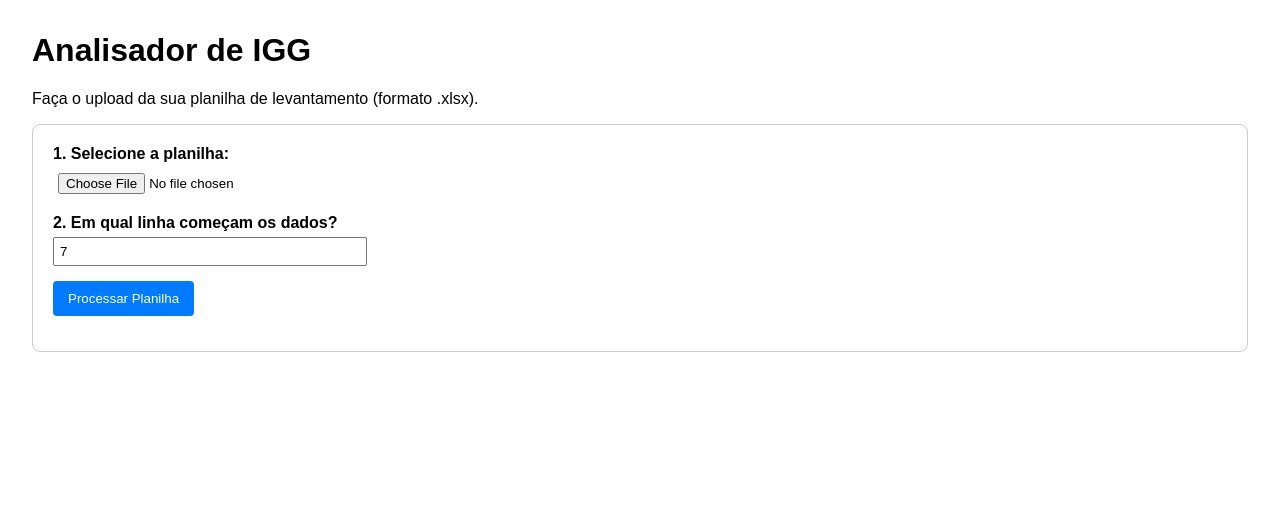
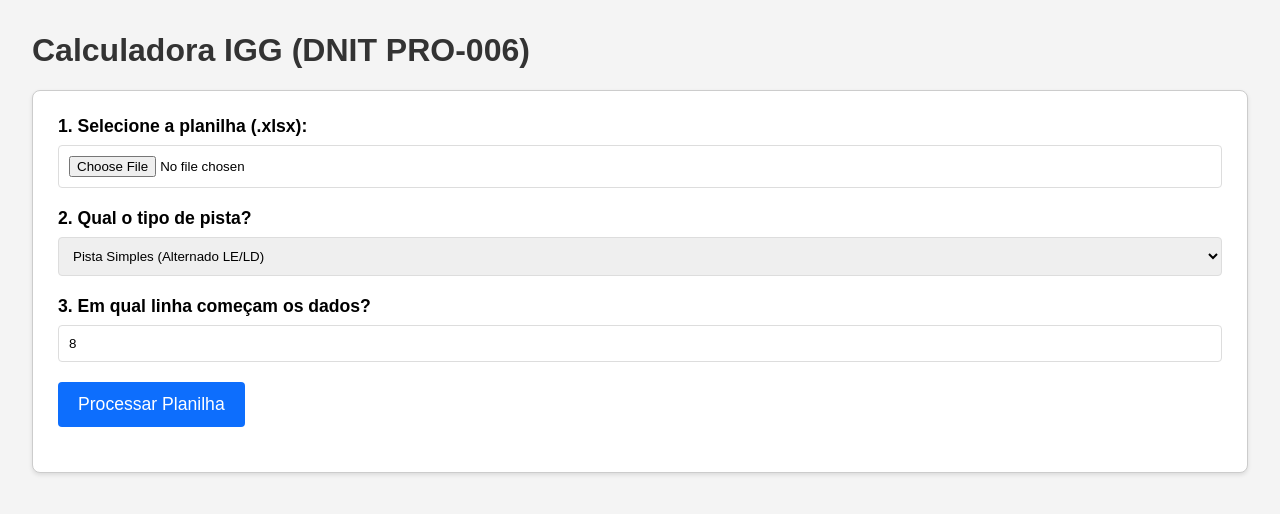
Before and after one commit to lucianoengdev/DNIT_PRO006, a Flask app: page / in a window 1280 px wide. Shown: the top 514 px of the page. Run offline with Flask 3, Linux system fonts and the light colour scheme.

Commit message:
Implemmenting Code

```diff
--- a/app.py
+++ b/app.py
@@ -13,53 +13,188 @@ app = Flask(__name__)
 UPLOAD_FOLDER = os.path.join(os.path.abspath(os.path.dirname(__file__)), 'uploads')
 app.config['UPLOAD_FOLDER'] = UPLOAD_FOLDER
 
-# --- CONSTANTES PRO-006 (A SEREM PREENCHIDAS) ---
-AREA_ESTACAO = 20 * 3.5 # 70.0 m²
-# (Vamos precisar dos novos Fatores de Ponderação aqui)
+AREA_ESTACAO = 20 * 3.5
 
-# --- MAPEAMENTO DE COLUNAS (Índice 0) ---
-COLUNA_KM = 0 # Coluna A
-# (Vamos confirmar se o mapeamento de colunas é o mesmo)
+FATORES_PONDERACAO = {
+    'G1': 0.2, 'G2': 0.5, 'G3': 0.8, 'G4': 0.9,
+    'D_O': 1.0, 'D_P': 1.0, 'D_E': 1.0, # Grupo 5
+    'D_EX': 0.5, # Grupo 6
+    'D_D': 0.3,  # Grupo 7
+    'D_R': 0.6   # Grupo 8
+}
+
+# --- MAPEAMENTO DE COLUNAS (Corrigido para defeitos individuais G5-G8) ---
+COLUNA_KM = 0
 MAPA_COLUNAS_LE = {
-    'OK': 1, 'G1': [2, 3, 4, 5, 6, 7], 'G2': [8, 9], 'G3': [10, 11],
-    'G4': [12, 13, 14, 15], 'G5': [16, 17, 18], 'G6': [19], 'G7': [20],
-    'G8': [21], 'TRI': 22, 'TRE': 23
+    'OK': 1,
+    'G1': [2, 3, 4, 5, 6, 7],         # FI, TTC, TTL, TLC, TLL, TRR
+    'G2': [8, 9],                     # J, TB
+    'G3': [10, 11],                   # JE, TBE
+    'G4': [12, 13, 14, 15],           # ALP, ATP, ALC, ATC
+    'D_O': 16, 'D_P': 17, 'D_E': 18,  # G5 (Individuais)
+    'D_EX': 19,                       # G6
+    'D_D': 20,                        # G7
+    'D_R': 21,                        # G8
+    'TRI': 22, 'TRE': 23
 }
 MAPA_COLUNAS_LD = {
-    'OK': 24, 'G1': [25, 26, 27, 28, 29, 30], 'G2': [31, 32], 'G3': [33, 34],
-    'G4': [35, 36, 37, 38], 'G5': [39, 40, 41], 'G6': [42], 'G7': [43],
-    'G8': [44], 'TRI': 45, 'TRE': 46
+    'OK': 24,
+    'G1': [25, 26, 27, 28, 29, 30],
+    'G2': [31, 32],
+    'G3': [33, 34],
+    'G4': [35, 36, 37, 38],
+    'D_O': 39, 'D_P': 40, 'D_E': 41,
+    'D_EX': 42,
+    'D_D': 43,
+    'D_R': 44,
+    'TRI': 45, 'TRE': 46
 }
+
+DEFEITOS_AGRUPADOS = ['G1', 'G2', 'G3', 'G4']
+DEFEITOS_INDIVIDUAIS = ['D_O', 'D_P', 'D_E', 'D_EX', 'D_D', 'D_R']
 
 # --- 2. FUNÇÕES "AJUDANTES" ---
 def normalizar_valor(valor):
-    if isinstance(valor, (int, float)): return float(valor)
-    if not isinstance(valor, str): return 0.0
+    """Lê o valor da célula. Retorna 0 para vazio, ou o valor numérico."""
+    if isinstance(valor, (int, float)):
+        return float(valor)
+    if not isinstance(valor, str):
+        return 0.0
     valor = valor.strip()
-    if valor.upper() == 'X': return AREA_ESTACAO
+    if valor == "":
+        return 0.0
     valor = valor.replace(",", ".")
     try:
         return float(valor)
     except ValueError:
+        return 1.0
+
+def normalizar_binario(valor):
+    """Converte um valor normalizado em 1 (se > 0) ou 0."""
+    return 1 if normalizar_valor(valor) > 0 else 0
+
+def calcular_variancia_2p(a, b):
+    """Cálculo da variância amostral para 2 pontos, como você pediu."""
+    if a == 0 or b == 0:
         return 0.0
 
-def processar_planilha_pro006(caminho_arquivo, linha_dados_str):
-    # O "CÉREBRO" DO PRO-006 ENTRARÁ AQUI
-    # A lógica será parecida, mas as fórmulas de cálculo
-    # para igg_total_final_estaca serão diferentes.
+    media = (a + b) / 2
+    var = ((a - media)**2 + (b - media)**2) / 1
+    return var
 
-    # Vamos conectar e limpar o DB
+def processar_planilha_pro006(caminho_arquivo, linha_dados_str, tipo_pista):
+    """O "Cérebro" do PRO-006: Lógica binária e inventário alternado."""
     conn = sqlite3.connect('projeto_pro006.db')
-    cursor = conn.cursor()
-    cursor.execute('DELETE FROM estacas')
+    try:
+        cursor = conn.cursor()
+        cursor.execute('DELETE FROM estacas')
 
-    # Simulação (só para o código rodar sem erro)
-    # Vamos substituir isso pela sua lógica
-    print("LÓGICA DO PRO-006 AINDA NÃO IMPLEMENTADA")
+        skip_rows = int(linha_dados_str) - 1
+        df = pd.read_excel(caminho_arquivo, header=None, skiprows=skip_rows, dtype=object)
 
-    conn.commit()
-    conn.close()
-    return True, None # Finge que deu certo
+        print(f"Iniciando processamento PRO-006. Tipo: {tipo_pista}. Lendo a partir da linha {linha_dados_str}.")
+
+        estaca_index = 0
+        lista_de_sql_data = []
+
+        for _, row in df.iterrows():
+            estaca_index += 1
+
+            km = row.get(COLUNA_KM)
+            if pd.isna(km) or str(km).strip() == "":
+                continue
+
+            km_val = normalizar_valor(km)
+            km_segmento = math.floor(km_val)
+
+            # Inicializa a "ficha binária" para esta estaca
+            sql_data = {
+                'km': km_val,
+                'km_segmento': km_segmento,
+                'tipo_pista': tipo_pista,
+                'foi_inventariada': 0,
+                'g1': 0, 'g2': 0, 'g3': 0, 'g4': 0,
+                'd_o': 0, 'd_p': 0, 'd_e': 0, 'd_ex': 0, 'd_d': 0, 'd_r': 0,
+                'fch_media_estaca': 0.0,
+                'fch_var_estaca': 0.0
+            }
+
+            # --- 3. LÓGICA DE INVENTÁRIO (Sua regra) ---
+            is_odd = (estaca_index % 2 != 0)
+            mapa_defeitos = None
+
+            if tipo_pista == 'terceira_faixa':
+                if is_odd:
+                    sql_data['foi_inventariada'] = 1
+                    mapa_defeitos = MAPA_COLUNAS_LE
+
+            elif tipo_pista == 'simples' or tipo_pista == 'dupla':
+                sql_data['foi_inventariada'] = 1
+                if is_odd:
+                    mapa_defeitos = MAPA_COLUNAS_LD
+                else:
+                    mapa_defeitos = MAPA_COLUNAS_LE
+
+            # --- 4. CÁLCULO (Se a estaca for inventariada) ---
+            if sql_data['foi_inventariada'] == 1 and mapa_defeitos:
+
+                for grupo in DEFEITOS_AGRUPADOS:
+                    for col_idx in mapa_defeitos[grupo]:
+                        if normalizar_binario(row.get(col_idx)) == 1:
+                            sql_data[grupo] = 1
+                            break
+
+                if sql_data['g3'] == 1:
+                    sql_data['g1'] = 0; sql_data['g2'] = 0
+                elif sql_data['g2'] == 1:
+                    sql_data['g1'] = 0
+
+                for defeito in DEFEITOS_INDIVIDUAIS:
+                    col_idx = mapa_defeitos[defeito]
+                    sql_data[defeito.lower()] = normalizar_binario(row.get(col_idx))
+
+                tri = normalizar_valor(row.get(mapa_defeitos['TRI']))
+                tre = normalizar_valor(row.get(mapa_defeitos['TRE']))
+
+                sql_data['fch_media_estaca'] = (tri + tre) / 2
+                sql_data['fch_var_estaca'] = calcular_variancia_2p(tri, tre)
+
+            lista_de_sql_data.append(sql_data)
+
+        # Fim do "Grande Loop"
+
+        # --- 5. INSERIR TUDO NO BANCO DE DADOS ---
+        print(f"Processamento concluído. Inserindo {len(lista_de_sql_data)} estacas no banco...")
+
+        cursor.execute("PRAGMA table_info(estacas)")
+        colunas_db = [info[1] for info in cursor.fetchall() if info[1] != 'id'] # Pega nomes, exceto 'id'
+
+        placeholders = ', '.join(['?' for _ in colunas_db])
+        nomes_colunas = ', '.join(colunas_db)
+        sql_query = f"INSERT INTO estacas ({nomes_colunas}) VALUES ({placeholders})"
+
+        lista_de_valores = []
+        for sql_data in lista_de_sql_data:
+            valores_estaca = [sql_data.get(col, None) for col in colunas_db]
+            lista_de_valores.append(tuple(valores_estaca))
+
+        cursor.executemany(sql_query, lista_de_valores)
+        print("Inserção em massa concluída.")
+
+        conn.commit()
+        conn.close()
+
+        print("RODANDO VERSÃO PRO-006 (Cérebro).")
+        return True, None
+
+    except Exception as e:
+        print(f"ERRO NO PROCESSAMENTO PRO-006: {e}")
+        traceback.print_exc()
+        if conn:
+            conn.rollback()
+            conn.close()
+        return False, str(e)
+
 
 # --- 3. ROTAS FLASK ---
 @app.route('/')
@@ -71,12 +206,16 @@ def upload_file():
     if 'planilha' not in request.files: return "Nenhum arquivo encontrado!"
     file = request.files['planilha']
     if file.filename == '': return "Nenhum arquivo selecionado!"
+
     linha_inicial = request.form['linha_inicial']
+    tipo_pista = request.form['tipo_pista']
 
     if file:
         caminho_seguro = os.path.join(app.config['UPLOAD_FOLDER'], file.filename)
         file.save(caminho_seguro)
-        sucesso, erro = processar_planilha_pro006(caminho_seguro, linha_inicial)
+
+        sucesso, erro = processar_planilha_pro006(caminho_seguro, linha_inicial, tipo_pista)
+
         if sucesso:
             return redirect(url_for('relatorio'))
         else:
@@ -84,9 +223,7 @@ def upload_file():
 
 @app.route('/relatorio')
 def relatorio():
-    # Esta rota vai funcionar quando o processar_planilha_pro006
-    # realmente preencher o banco de dados.
-    return "Página de Relatório Pronta. Aguardando lógica de cálculo."
+    return "Processamento Concluído! O relatório PRO-006 será exibido aqui."
 
 if __name__ == '__main__':
-    app.run(debug=True, port=5001) # Usei a porta 5001 para não dar conflito com o outro
+    app.run(debug=True, port=5001)
--- a/templates/index.html
+++ b/templates/index.html
@@ -1,33 +1,43 @@
 <!DOCTYPE html>
 <html lang="pt-br">
 <head>
-    <meta charset="UTF-g">
+    <meta charset="UTF-8">
     <meta name="viewport" content="width=device-width, initial-scale=1.0">
-    <title>Projeto Final IGG</title>
+    <title>Calculadora IGG (PRO-006)</title>
     <style>
-        body { font-family: sans-serif; margin: 2em; }
-        form { border: 1px solid #ccc; padding: 20px; border-radius: 8px; }
-        div { margin-bottom: 15px; }
-        label { display: block; margin-bottom: 5px; font-weight: bold; }
-        input[type="file"], input[type="number"] { width: 300px; padding: 5px; }
-        input[type="submit"] { background-color: #007bff; color: white; padding: 10px 15px; border: none; border-radius: 4px; cursor: pointer; }
+        body { font-family: sans-serif; margin: 2em; background-color: #f4f4f4; }
+        h1 { color: #333; }
+        form { border: 1px solid #ccc; padding: 25px; border-radius: 8px; background: #fff; box-shadow: 0 2px 4px rgba(0,0,0,0.1); }
+        div { margin-bottom: 20px; }
+        label { display: block; margin-bottom: 8px; font-weight: bold; font-size: 1.1em; }
+        input[type="file"], input[type="number"], select { width: 100%; padding: 10px; box-sizing: border-box; border: 1px solid #ddd; border-radius: 4px; }
+        input[type="submit"] { background-color: #0d6efd; color: white; padding: 12px 20px; border: none; border-radius: 4px; cursor: pointer; font-size: 1.1em; }
+        input[type="submit"]:hover { background-color: #0b5ed7; }
     </style>
 </head>
 <body>
 
-    <h1>Analisador de IGG</h1>
-    <p>Faça o upload da sua planilha de levantamento (formato .xlsx).</p>
+    <h1>Calculadora IGG (DNIT PRO-006)</h1>
 
     <form action="/upload" method="POST" enctype="multipart/form-data">
 
         <div>
-            <label for="planilha">1. Selecione a planilha:</label>
+            <label for="planilha">1. Selecione a planilha (.xlsx):</label>
             <input type="file" name="planilha" id="planilha" accept=".xlsx, .xls" required>
         </div>
 
         <div>
-            <label for="linha_inicial">2. Em qual linha começam os dados?</label>
-            <input type="number" name="linha_inicial" id="linha_inicial" placeholder="Ex: 7" value="7" min="1" required>
+            <label for="tipo_pista">2. Qual o tipo de pista?</label>
+            <select name="tipo_pista" id="tipo_pista" required>
+                <option value="simples">Pista Simples (Alternado LE/LD)</option>
+                <option value="dupla">Pista Dupla (Alternado LE/LD)</option>
+                <option value="terceira_faixa">Terceira Faixa (LE, pulando estacas)</option>
+            </select>
+        </div>
+
+        <div>
+            <label for="linha_inicial">3. Em qual linha começam os dados?</label>
+            <input type="number" name="linha_inicial" id="linha_inicial" placeholder="Ex: 8" value="8" min="1" required>
         </div>
 
         <div>
```
Also changed, not shown: init_db.py (+36 -17 lines).
